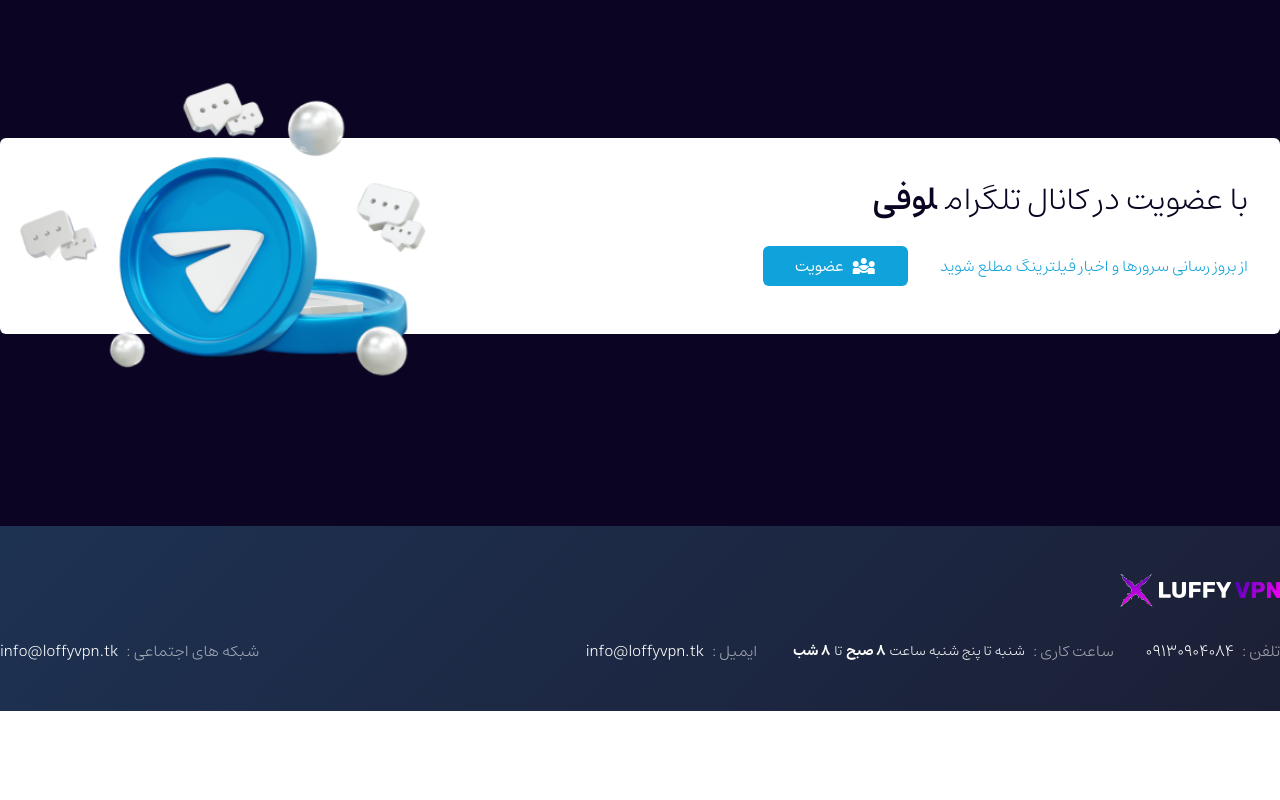
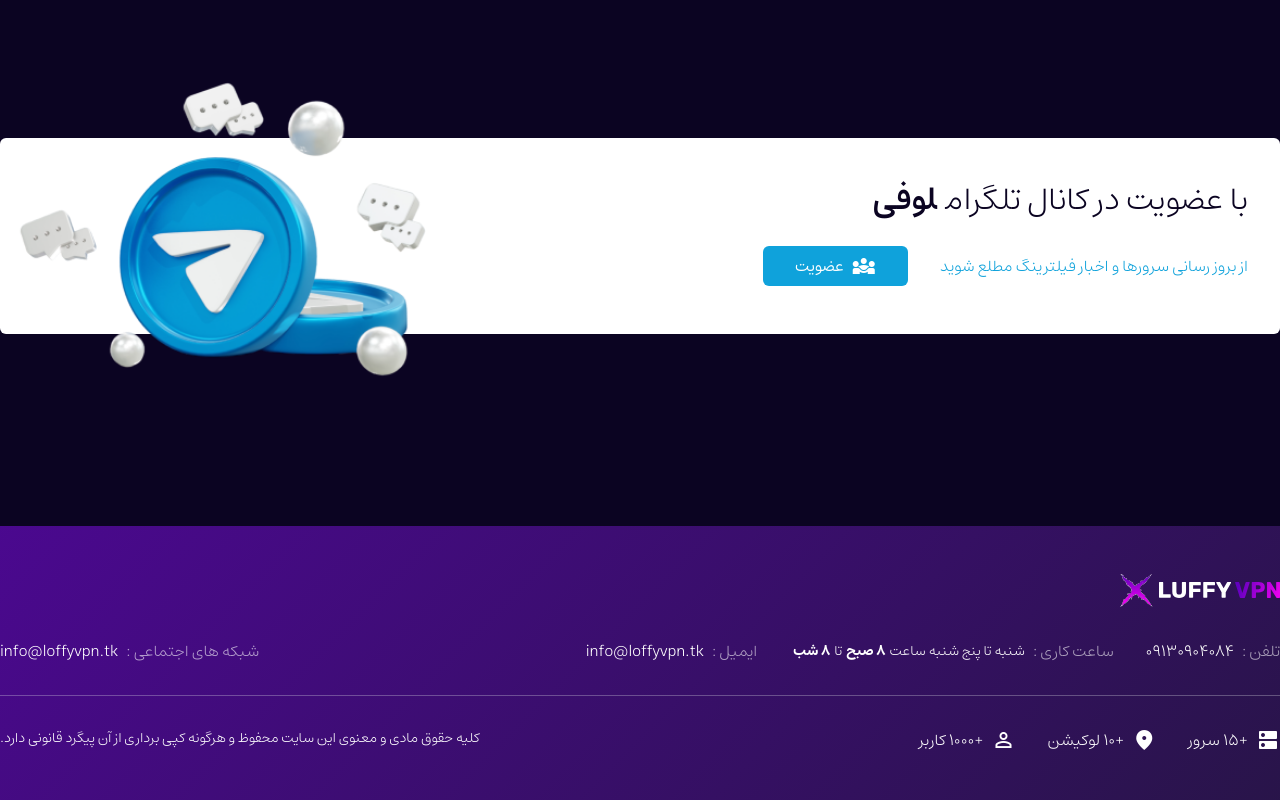
Before and after one commit to iamrf/luffy, a React (Create React App) app: page / in a window 1280 px wide. Shown: the part 2936-3736 px from the top of the page. Before the commit the page ends 3647 px from the top, so only its background shows below. Built offline with nearby package versions, Linux system fonts and the light colour scheme.

Commit message:
footer designed

```diff
--- a/src/components/Footer.jsx
+++ b/src/components/Footer.jsx
@@ -30,6 +30,38 @@
                     </div>
 
                 </div>
+                <hr className="my-8 opacity-30"/>
+                <div className="footer_copyright w-full flex flex-col md:flex-row justify-between">
+                    <div className="flex flex-col md:flex-row md:items-center">
+                        <div className="flex items-center ml-8">
+                            <span class="material-icons ml-2">
+                            dns
+                            </span>
+                            <span>
+                                +۱۵ سرور
+                            </span>
+                        </div>
+                        <div className="flex items-center ml-8 mt-4 md:mt-0">
+                            <span class="material-icons ml-2">
+                            fmd_good
+                            </span>
+                            <span>
+                                +۱۰ لوکیشن
+                            </span>
+                        </div>
+                        <div className="flex items-center mt-4 md:mt-0">
+                            <span class="material-icons ml-2">
+                            person_outline
+                            </span>
+                            <span>
+                                +۱۰۰۰ کاربر
+                            </span>
+                        </div>
+                    </div>
+                    <p className="text-sm mt-8 md:mt-0">
+                    کلیه حقوق مادی و معنوی این سایت محفوظ و هرگونه کپی برداری از آن پیگرد قانونی دارد.
+                    </p>
+                </div>
             </div>
         </section>
      );
--- a/src/styles.css
+++ b/src/styles.css
@@ -7,6 +7,7 @@
     --primary: #6200BF;
     --secondary: #FF00F8;
     --dark: #0B0422;
+    --footer: #1E1834;
     --blue: #0FA2DB;
 
     --cubic1 : cubic-bezier(.44,-0.5,.41,1.5);
@@ -124,7 +125,7 @@
 
 
 .footer {
-  background: linear-gradient(-45deg, #1B1B2F, #1F4068, #162447);
+  background: linear-gradient(-45deg, var(--footer), var(--primary), var(--footer));
 	background-size: 400% 400%;
 	animation: gradient1 15s ease infinite alternate;
 }
--- a/tailwind.config.js
+++ b/tailwind.config.js
@@ -20,6 +20,7 @@
         'primary': '#6200BF',
         'secondary': '#FF00F8',
         'dark': '#0B0422',
+        'footer': '#1E1834',
         'blue': '#0FA2DB',
         'bgrt': '#17112D',
         'bgrb': '#211B35',
```
